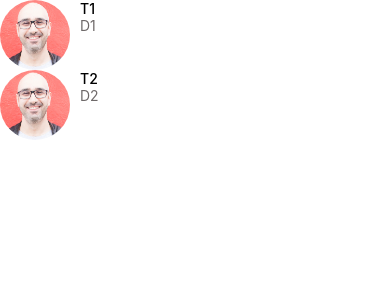
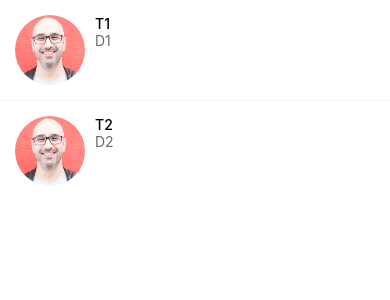
Before and after one commit to kboul/done-with-it, a React Native app: screen / in a window 390 px wide. Shown: the top 300 px of the page. Built offline with nearby package versions, Linux system fonts and the light colour scheme.

Commit message:
Create ListItemSeparator comp & use it on MessagesScreen

```diff
--- a/app/config/colors.js
+++ /dev/null
@@ -1,7 +0,0 @@
-export default {
-    primary: '#fc5c65',
-    secondary: '#4ecdc4',
-    black: '#000',
-    white: '#fff',
-    mediumGrey: '#6e6969'
-};
--- /dev/null
+++ b/app/config/colors.ts
@@ -0,0 +1,19 @@
+interface Icolors {
+    primary: string;
+    secondary: string;
+    black: string;
+    white: string;
+    mediumGray: string;
+    lightGray: string;
+}
+
+const colors: Icolors = {
+    primary: '#fc5c65',
+    secondary: '#4ecdc4',
+    black: '#000',
+    white: '#fff',
+    mediumGray: '#6e6969',
+    lightGray: '#f8f4f4'
+};
+
+export default colors;
--- a/app/screens/MessagesScreen/index.tsx
+++ b/app/screens/MessagesScreen/index.tsx
@@ -2,6 +2,7 @@ import React from 'react';
 import { FlatList } from 'react-native';
 
 import Screen from '../../shared/Screen';
+import ListItemSeparator from '../../shared/ListItemSeparator';
 import ListItem from '../../shared/ListItem';
 import messages from './constants';
 
@@ -11,13 +12,14 @@ const MessagesScreen = () => {
             <FlatList
                 data={messages}
                 keyExtractor={message => message.id.toString()}
-                renderItem={({ item }) => (
+                renderItem={({ item: { title, description, image } }) => (
                     <ListItem
-                        title={item.title}
-                        subtitle={item.description}
-                        image={item.image}
+                        title={title}
+                        subtitle={description}
+                        image={image}
                     />
                 )}
+                ItemSeparatorComponent={ListItemSeparator}
             />
         </Screen>
     );
--- a/app/shared/ListItem/styles.ts
+++ b/app/shared/ListItem/styles.ts
@@ -3,7 +3,8 @@ import colors from '../../config/colors';
 
 const styles = StyleSheet.create({
     container: {
-        flexDirection: 'row'
+        flexDirection: 'row',
+        padding: 15
     },
     image: {
         width: 70,
@@ -15,7 +16,7 @@ const styles = StyleSheet.create({
         fontWeight: '500'
     },
     subtitle: {
-        color: colors.mediumGrey
+        color: colors.mediumGray
     }
 });
 
--- /dev/null
+++ b/app/shared/ListItemSeparator/index.tsx
@@ -0,0 +1,10 @@
+import React from 'react';
+import { View } from 'react-native';
+
+import styles from './styles';
+
+const ListItemSeparator = () => {
+    return <View style={styles.separator} />;
+};
+
+export default ListItemSeparator;
--- /dev/null
+++ b/app/shared/ListItemSeparator/styles.ts
@@ -0,0 +1,13 @@
+import { StyleSheet } from 'react-native';
+
+import colors from '../../config/colors';
+
+const styles = StyleSheet.create({
+    separator: {
+        width: '100%',
+        height: 1,
+        backgroundColor: colors.lightGray
+    }
+});
+
+export default styles;
```
Also changed, not shown: .eslintrc.json.
